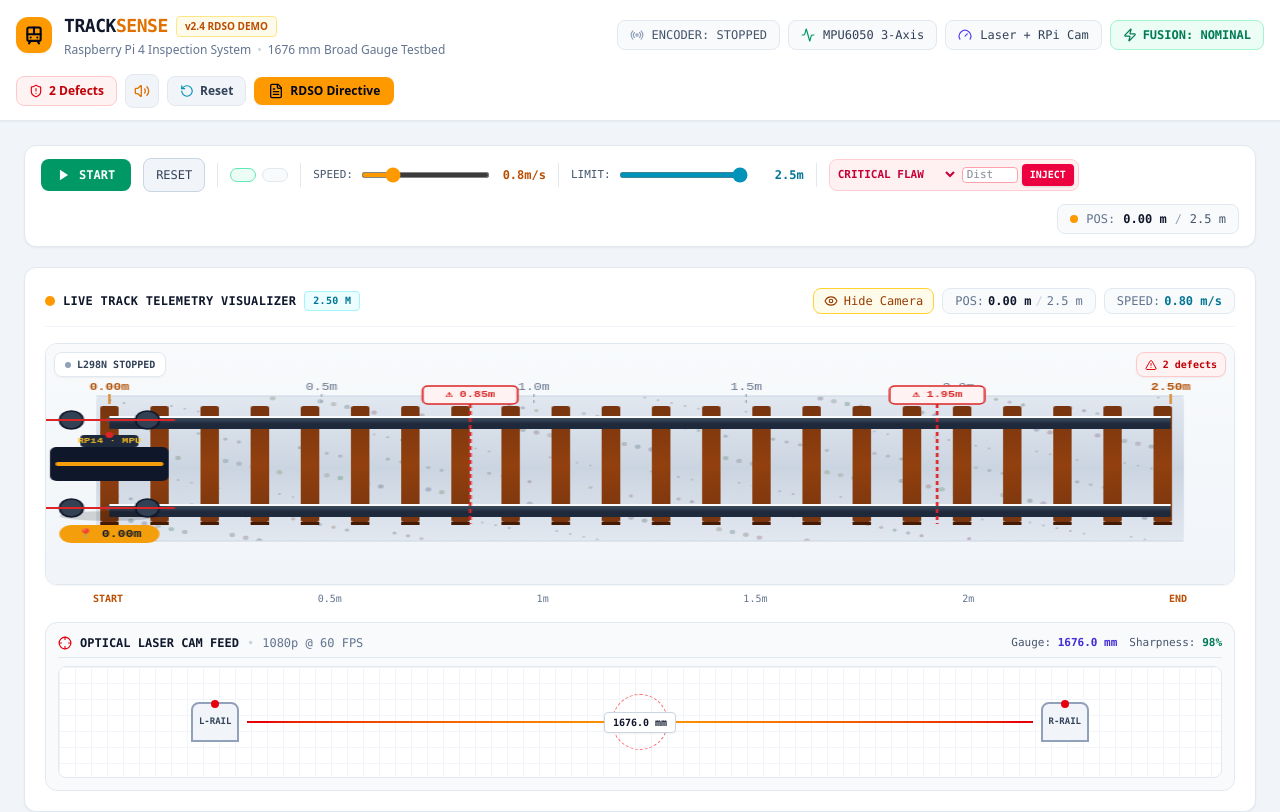
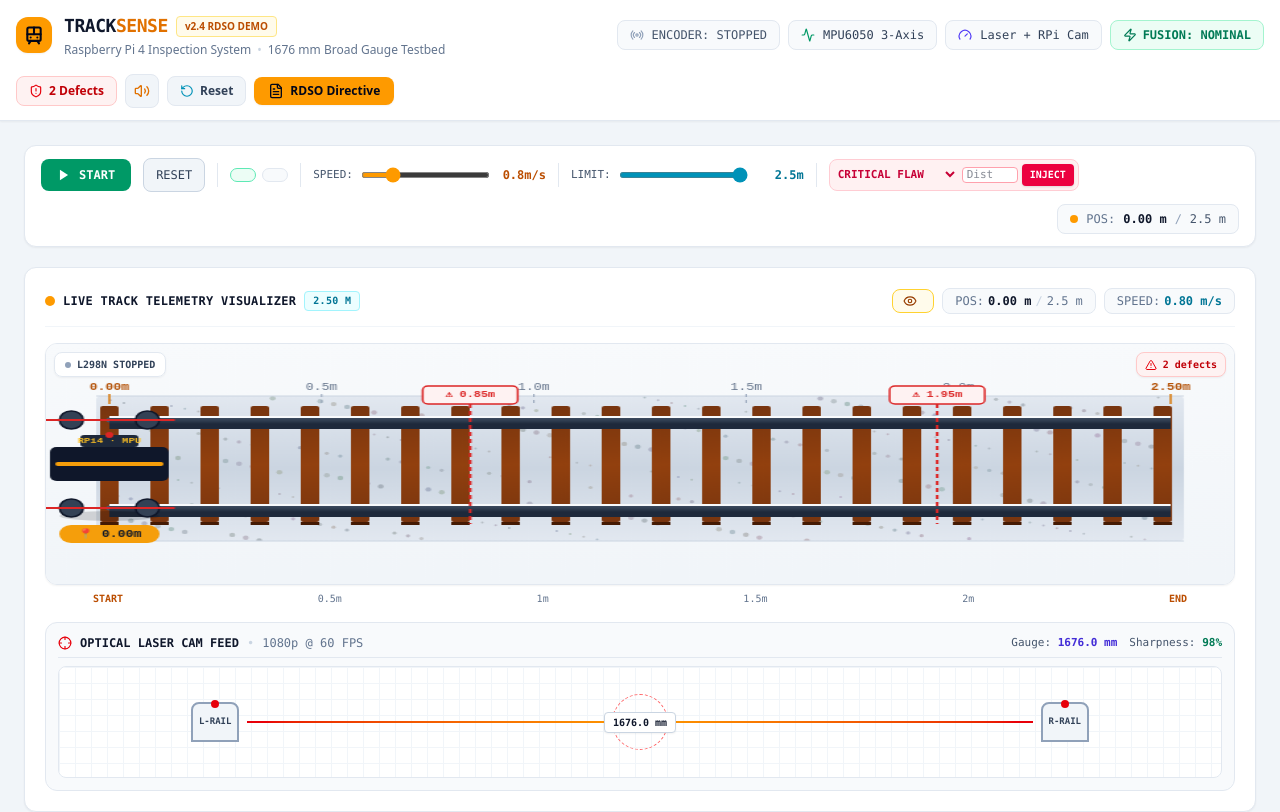
Before and after one commit to Narendra-104/Tracksence, a React (Vite) app: page / in a window 1280 px wide. Shown: the top 812 px of the page. Built offline with nearby package versions, Linux system fonts and the light colour scheme.

Commit message:
Update LiveTrackVisualizer.tsx

```diff
--- a/src/components/LiveTrackVisualizer.tsx
+++ b/src/components/LiveTrackVisualizer.tsx
@@ -411,7 +411,7 @@ export const LiveTrackVisualizer: React.FC<LiveTrackVisualizerProps> = ({
             }`}
           >
             <Eye className="w-3.5 h-3.5" />
-            <span>{showCameraFeed ? 'Hide Camera' : 'Show Camera'}</span>
+            <span>{showCameraFeed ? '' : 'Show Camera'}</span>
           </button>
 
           <div className="bg-slate-50 px-3 py-1 rounded-lg border border-slate-200 text-slate-700">
```
